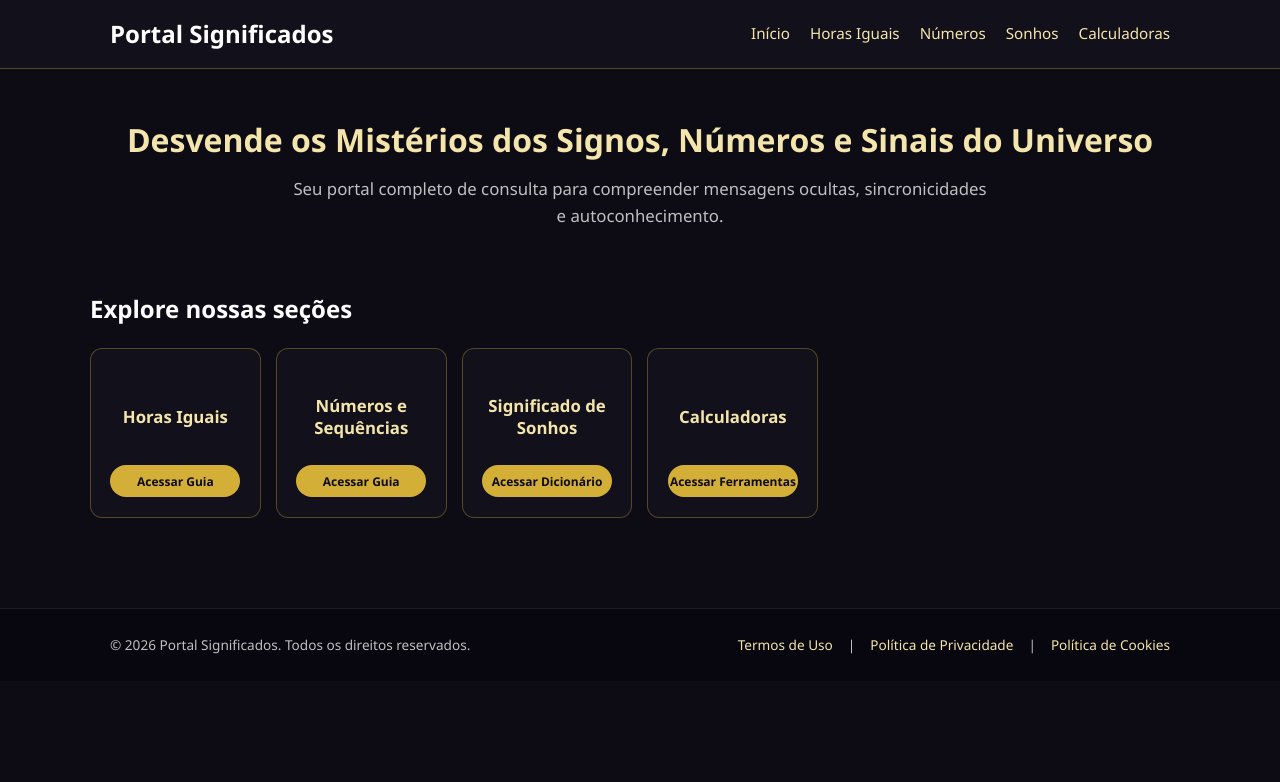
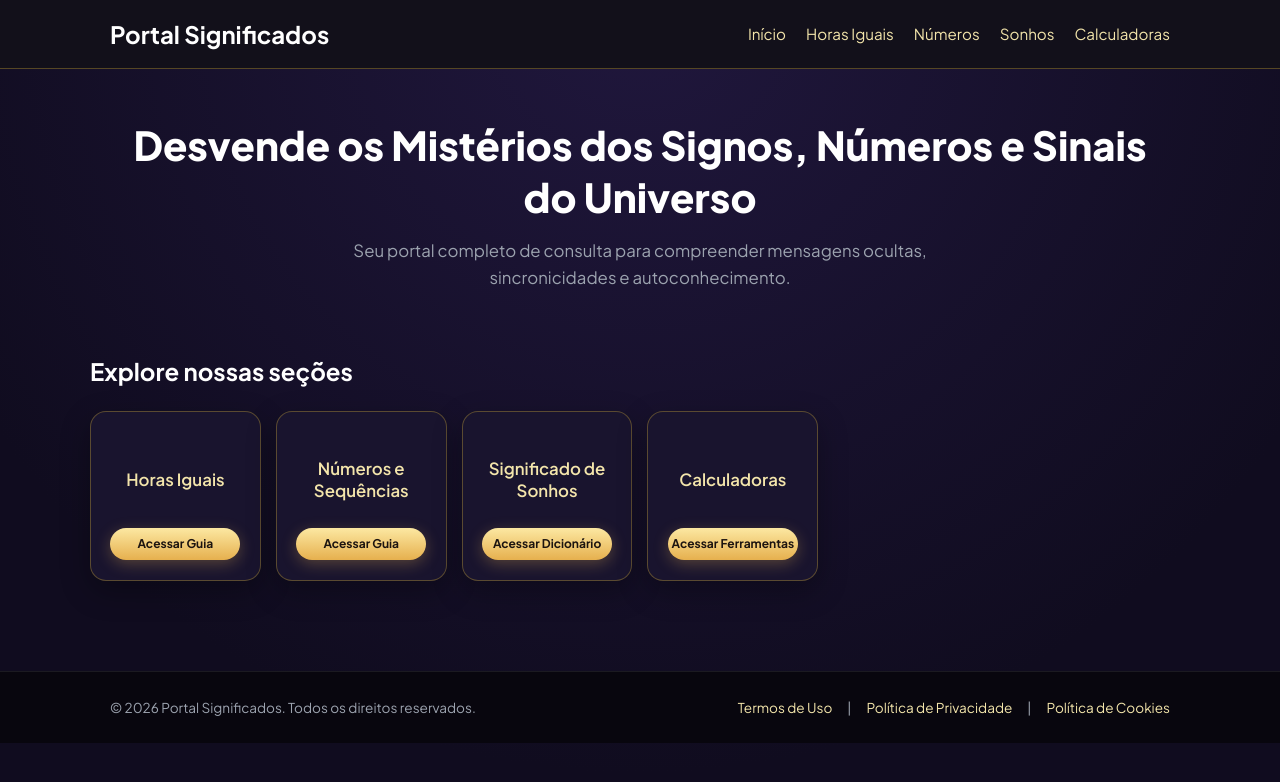
Before and after one commit to dreams-num/portal-significados, a Jekyll site: the page built from index.html, in a window 1280 px wide. Shown: the top 782 px of the page. Built offline with Jekyll 4.4.1, drawn with Linux system fonts in a browser that asks for light colours.

Commit message:
Update style.css

```diff
--- a/css/style.css
+++ b/css/style.css
@@ -1,6 +1,20 @@
+@import url('https://fonts.googleapis.com/css2?family=Plus+Jakarta+Sans:wght@400;500;600;700;800&display=swap');
+
 /* ==========================================================================
    1. RESET & VARIÁVEIS GLOBAIS
    ========================================================================== */
+:root {
+    --bg-dark: #100C1F;
+    --bg-card: #19142E;
+    --bg-input: #231C3D;
+    --border-color: rgba(212, 175, 55, 0.35);
+    --gold-primary: #F0C265;
+    --gold-hover: #E6B04E;
+    --btn-gradient: linear-gradient(180deg, #FCE8A2 0%, #E6B04E 100%);
+    --text-main: #F3F4F6;
+    --text-muted: #9CA3AF;
+}
+
 * {
     margin: 0;
     padding: 0;
@@ -8,10 +22,12 @@
 }
 
 body {
-    background-color: #0d0b14;
-    color: #ffffff;
-    font-family: 'Segoe UI', system-ui, -apple-system, sans-serif;
+    background-color: var(--bg-dark);
+    color: var(--text-main);
+    font-family: 'Plus Jakarta Sans', system-ui, -apple-system, sans-serif;
     line-height: 1.6;
+    background-image: radial-gradient(circle at 50% 0%, #20173D 0%, #100C1F 70%);
+    min-height: 100vh;
 }
 
 .container {
@@ -21,12 +37,12 @@ body {
 }
 
 /* ==========================================================================
-   2. CABEÇALHO E NAVEGAÇÃO (CORRIGIDO PARA REMOVER BOLINHAS)
+   2. CABEÇALHO E NAVEGAÇÃO
    ========================================================================== */
 .header,
 .main-header {
     background-color: #12101a;
-    border-bottom: 1px solid rgba(212, 175, 55, 0.35);
+    border-bottom: 1px solid var(--border-color);
     padding: 15px 0;
     position: sticky;
     top: 0;
@@ -44,10 +60,11 @@ body {
     font-size: 1.5rem;
     font-weight: 700;
     text-decoration: none;
+    font-family: 'Plus Jakarta Sans', sans-serif;
 }
 
 .logo span {
-    color: #d4af37;
+    color: var(--gold-primary);
 }
 
 /* Reset de listas para o Menu */
@@ -74,7 +91,7 @@ header nav li {
 .nav-menu a,
 .main-nav a,
 header nav a {
-    color: #c0c0c0;
+    color: var(--text-muted);
     text-decoration: none;
     font-size: 0.95rem;
     transition: color 0.2s ease;
@@ -84,7 +101,7 @@ header nav a {
 .nav-menu a.active,
 .main-nav a:hover,
 header nav a:hover {
-    color: #d4af37 !important;
+    color: var(--gold-primary) !important;
 }
 
 .nav-toggle {
@@ -99,7 +116,7 @@ header nav a:hover {
 .nav-toggle span {
     width: 25px;
     height: 3px;
-    background-color: #d4af37;
+    background-color: var(--gold-primary);
     border-radius: 2px;
 }
 
@@ -112,27 +129,35 @@ header nav a:hover {
 }
 
 .hero h1 {
-    color: #f3e5ab;
-    font-size: 2rem;
+    font-family: 'Plus Jakarta Sans', sans-serif;
+    font-weight: 800;
+    color: #ffffff;
+    font-size: 2.5rem;
     margin-bottom: 15px;
     line-height: 1.3;
 }
 
+.hero h1 span {
+    color: var(--gold-primary);
+}
+
 .hero p {
-    color: #c0c0c0;
+    color: var(--text-muted);
     font-size: 1.05rem;
     max-width: 700px;
     margin: 0 auto;
 }
 
 /* ==========================================================================
-   4. GRADE DE HORAS, CATEGORIAS E NÚMEROS (SEU ESTILO ORIGINAL)
+   4. GRADE DE HORAS, CATEGORIAS E NÚMEROS
    ========================================================================== */
 .categories-grid {
     padding: 30px 0 50px;
 }
 
 .categories-grid h2 {
+    font-family: 'Plus Jakarta Sans', sans-serif;
+    font-weight: 700;
     color: #ffffff;
     font-size: 1.5rem;
     margin-bottom: 20px;
@@ -147,9 +172,9 @@ header nav a:hover {
 
 /* Card Clássico Quadrado */
 .hour-card {
-    background-color: #12101a;
-    border: 1px solid rgba(212, 175, 55, 0.35);
-    border-radius: 12px;
+    background-color: var(--bg-card);
+    border: 1px solid var(--border-color);
+    border-radius: 16px;
     padding: 20px 15px;
     text-align: center;
     text-decoration: none;
@@ -160,16 +185,18 @@ header nav a:hover {
     justify-content: space-between;
     height: 170px;
     transition: transform 0.2s ease, border-color 0.2s ease, box-shadow 0.2s ease;
+    box-shadow: 0 10px 30px rgba(0, 0, 0, 0.3);
 }
 
 .hour-card.active-hour:hover {
     transform: translateY(-4px);
-    border-color: #d4af37;
+    border-color: var(--gold-primary);
     box-shadow: 0 6px 18px rgba(212, 175, 55, 0.25);
 }
 
 /* Título Centralizado */
 .card-title {
+    font-family: 'Plus Jakarta Sans', sans-serif;
     color: #f3e5ab;
     font-size: 1.05rem;
     font-weight: 600;
@@ -180,12 +207,12 @@ header nav a:hover {
     height: 100%;
 }
 
-/* Botão Amarelo/Dourado 100% Padronizado */
+/* Botão Amarelo/Dourado Estilo Sonheiro */
 .badge-active {
-    background-color: #d4af37;
-    color: #0d0b14;
+    background: var(--btn-gradient);
+    color: #1C1410;
     font-size: 0.75rem;
-    font-weight: bold;
+    font-weight: 700;
     padding: 8px 0;
     border-radius: 20px;
     width: 130px;
@@ -195,6 +222,14 @@ header nav a:hover {
     justify-content: center;
     white-space: nowrap;
     box-sizing: border-box;
+    box-shadow: 0 4px 15px rgba(230, 176, 78, 0.3);
+    transition: all 0.2s ease;
+}
+
+.badge-active:hover {
+    transform: translateY(-1px);
+    box-shadow: 0 6px 20px rgba(230, 176, 78, 0.4);
+    background: #F3CD76;
 }
 
 /* ==========================================================================
@@ -206,25 +241,34 @@ header nav a:hover {
     padding: 0 20px;
 }
 
-.post-content h1 {
-    color: #f3e5ab;
+.post-content h1,
+article h1 {
+    font-family: 'Plus Jakarta Sans', sans-serif;
+    font-weight: 800;
+    color: #ffffff;
     font-size: 2.2rem;
     margin-bottom: 20px;
+    line-height: 1.25;
 }
 
-.post-content h2 {
-    color: #d4af37;
-    font-size: 1.5rem;
-    margin-top: 30px;
+.post-content h2,
+article h2 {
+    font-family: 'Plus Jakarta Sans', sans-serif;
+    font-weight: 700;
+    color: var(--gold-primary);
+    font-size: 1.4rem;
+    margin-top: 35px;
     margin-bottom: 12px;
-    border-bottom: 1px solid rgba(212, 175, 55, 0.35);
-    padding-bottom: 5px;
+    border-bottom: 1px solid rgba(212, 175, 55, 0.2);
+    padding-bottom: 6px;
 }
 
-.post-content p {
-    margin-bottom: 16px;
+.post-content p,
+article p {
     color: #e0e0e0;
+    line-height: 1.7;
     font-size: 1.05rem;
+    margin-bottom: 18px;
 }
 
 .post-content ul, .post-content ol {
@@ -237,15 +281,16 @@ header nav a:hover {
     margin-bottom: 8px;
 }
 
-.post-content a {
-    color: #f3e5ab;
-    text-decoration: underline;
+.post-meta {
+    font-size: 0.85rem;
+    color: var(--text-muted);
+    margin-bottom: 25px;
 }
 
 /* Estilização do Breadcrumb */
 .breadcrumb, .breadcrumbs {
     font-size: 0.88rem;
-    color: #c0c0c0;
+    color: var(--text-muted);
     margin-bottom: 20px;
 }
 
@@ -256,7 +301,7 @@ header nav a:hover {
 }
 
 .breadcrumb a:hover, .breadcrumbs a:hover {
-    color: #d4af37 !important;
+    color: var(--gold-primary) !important;
     text-decoration: underline;
 }
 
@@ -265,7 +310,7 @@ header nav a:hover {
     margin: 0 6px;
 }
 
-/* Força a cor dourada nos links do breadcrumb e do conteúdo */
+/* Links do conteúdo */
 main a,
 .container a:not(.btn-square):not(.badge-active):not(.logo) {
     color: #f3e5ab !important;
@@ -274,47 +319,24 @@ main a,
 
 main a:hover,
 .container a:not(.btn-square):not(.badge-active):not(.logo):hover {
-    color: #d4af37 !important;
+    color: var(--gold-primary) !important;
     text-decoration: underline;
-}
-
-/* ==========================================================================
-   ESTILOS DE ARTIGOS / POSTS
-   ========================================================================== */
-
-article h1 {
-    font-size: 2.2rem;
-    color: #f3e5ab;
-    margin-bottom: 8px;
-    line-height: 1.25;
-}
-
-article h2 {
-    font-size: 1.4rem;
-    color: #f3e5ab;
-    margin-top: 35px;
-    margin-bottom: 12px;
-    border-bottom: 1px solid rgba(212, 175, 55, 0.2);
-    padding-bottom: 6px;
-}
-
-.post-meta {
-    font-size: 0.85rem;
-    color: #888888;
-    margin-bottom: 25px;
 }
 
 /* Caixa do Índice (TOC) */
 .table-of-contents {
-    background-color: #12101a;
-    border: 1px solid rgba(212, 175, 55, 0.35);
-    border-radius: 8px;
+    background-color: var(--bg-card);
+    border: 1px solid var(--border-color);
+    border-radius: 16px;
     padding: 20px 25px;
     margin: 25px 0;
+    box-shadow: 0 10px 30px rgba(0, 0, 0, 0.3);
 }
 
 .table-of-contents h3 {
-    color: #d4af37;
+    font-family: 'Plus Jakarta Sans', sans-serif;
+    font-weight: 700;
+    color: var(--gold-primary);
     font-size: 1.1rem;
     margin-bottom: 12px;
 }
@@ -330,22 +352,14 @@ article h2 {
 }
 
 .table-of-contents a {
-    color: #c0c0c0 !important;
+    color: var(--text-muted) !important;
     text-decoration: none;
     font-size: 0.95rem;
     transition: color 0.2s ease;
 }
 
 .table-of-contents a:hover {
-    color: #d4af37 !important;
-}
-
-/* Espaçamento de Parágrafos */
-article p {
-    color: #e0e0e0;
-    line-height: 1.7;
-    font-size: 1.05rem;
-    margin-bottom: 18px;
+    color: var(--gold-primary) !important;
 }
 
 /* ==========================================================================
@@ -357,7 +371,7 @@ article p {
     padding: 25px 0;
     margin-top: 40px;
     font-size: 0.85rem;
-    color: #c0c0c0;
+    color: var(--text-muted);
 }
 
 .footer-container {
@@ -374,13 +388,13 @@ article p {
 }
 
 .footer-links a, .footer-nav a {
-    color: #c0c0c0 !important;
+    color: var(--text-muted) !important;
     text-decoration: none;
     transition: color 0.2s ease;
 }
 
 .footer-links a:hover, .footer-nav a:hover {
-    color: #d4af37 !important;
+    color: var(--gold-primary) !important;
 }
 
 /* ==========================================================================
@@ -426,7 +440,7 @@ article p {
     left: 0;
     width: 100%;
     background-color: #12101a;
-    border-top: 1px solid rgba(212, 175, 55, 0.35);
+    border-top: 1px solid var(--border-color);
     padding: 15px 0;
     z-index: 1000;
     box-shadow: 0 -4px 20px rgba(0, 0, 0, 0.6);
@@ -441,7 +455,7 @@ article p {
 }
 
 .cookie-banner p {
-    color: #c0c0c0;
+    color: var(--text-muted);
     font-size: 0.88rem;
     margin: 0;
     flex: 1;
@@ -458,24 +472,27 @@ article p {
 }
 
 .btn-accept {
-    background-color: #d4af37;
-    color: #0d0b14;
+    background: var(--btn-gradient);
+    color: #1C1410;
     border: none;
     padding: 8px 18px;
     border-radius: 20px;
-    font-weight: bold;
+    font-weight: 700;
     font-size: 0.82rem;
     cursor: pointer;
-    transition: background-color 0.2s ease;
+    box-shadow: 0 4px 15px rgba(230, 176, 78, 0.3);
+    transition: all 0.2s ease;
 }
 
 .btn-accept:hover {
-    background-color: #e5be48;
+    transform: translateY(-1px);
+    box-shadow: 0 6px 20px rgba(230, 176, 78, 0.4);
+    background: #F3CD76;
 }
 
 .btn-reject {
     background-color: transparent;
-    color: #c0c0c0;
+    color: var(--text-muted);
     border: 1px solid #444;
     padding: 8px 18px;
     border-radius: 20px;
@@ -485,7 +502,7 @@ article p {
 }
 
 .btn-reject:hover {
-    border-color: #d4af37;
+    border-color: var(--gold-primary);
     color: #ffffff;
 }
 
```
